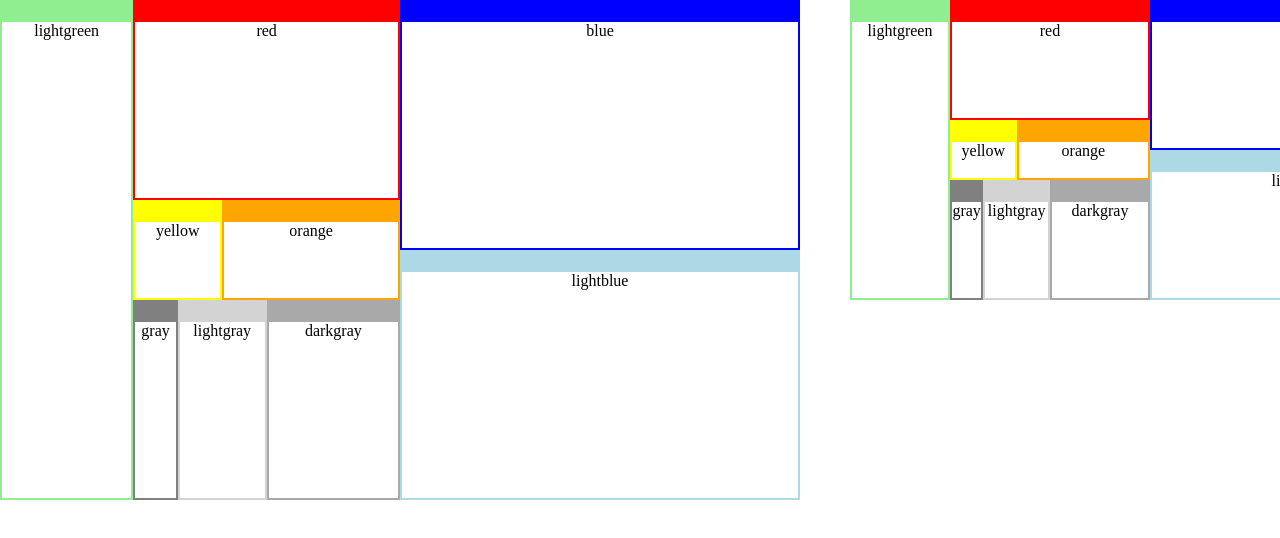
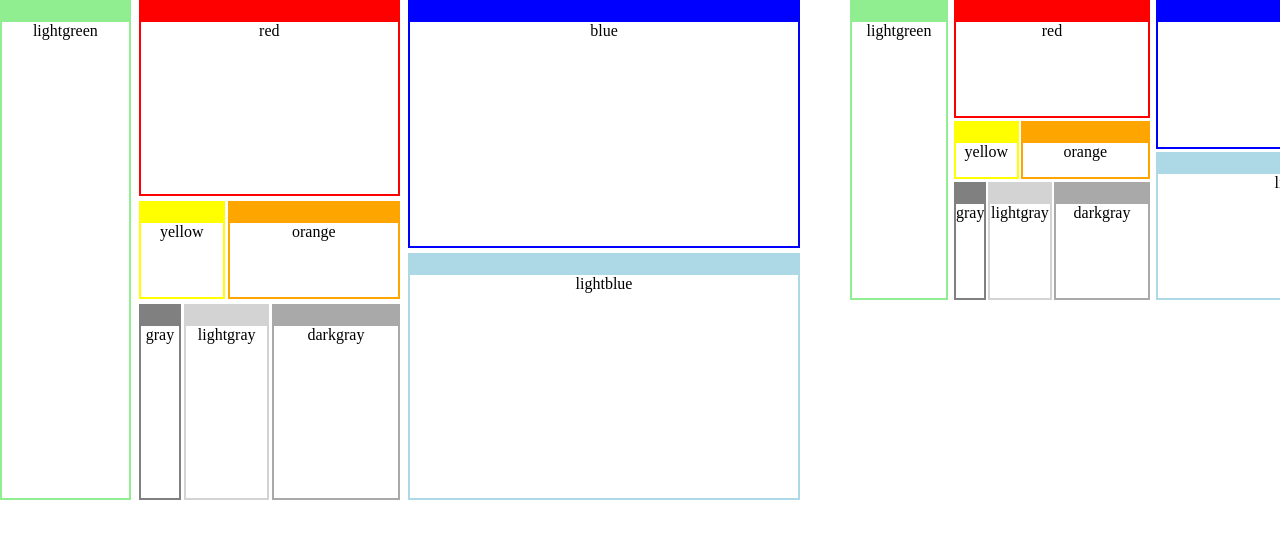
Before and after one commit to RomanAgeev/dom-layout, a website built with Parcel: page index.html in a window 1280 px wide. Shown: the top 538 px of the page. Built offline with nearby package versions, Linux system fonts and the light colour scheme.

Commit message:
separator in percent

```diff
--- a/index.html
+++ b/index.html
@@ -39,6 +39,7 @@
 
             .item {
                 position: absolute;
+                overflow: hidden;
             }
 
             .item-header {
@@ -56,6 +57,11 @@
                 bottom: 0;
             }
 
+            .item-container {
+                border-style: solid;
+                border-width: 2px;
+            }
+
             /* .hovered {
                 border: 2px solid black !important;
             } */
--- a/src/index.ts
+++ b/src/index.ts
@@ -27,11 +27,8 @@ ready(() => {
 
     const itemRender: ItemRender = (payload: unknown, container: HTMLElement): void => {
         const element = document.createElement("div");
-        // element.style.background = payload as string;
         element.style.width = "100%";
         element.style.height = "100%";
-        // container.style.padding = "30px";
-        container.style.overflow = "hidden";
         element.style.overflow = "hidden";
         element.style.textOverflow = "hidden";
         element.textContent = payload as string;
--- a/src/layoutArranger.ts
+++ b/src/layoutArranger.ts
@@ -9,8 +9,8 @@ export class LayoutArranger {
         private readonly _getHeight: (x: number) => number) {
     }
 
-    arrangeGroup(group: LayoutGroup): Map<LayoutItem, LayoutItemRect> {
-        const rects = new Map<LayoutItem, LayoutItemRect>();
+    arrangeGroup(group: LayoutGroup): { item: LayoutItem | null, rect: LayoutItemRect }[] {
+        const rects: { item: LayoutItem | null, rect: LayoutItemRect }[] = [];
 
         if (group.count === 0) {
             return rects;
@@ -21,16 +21,33 @@ export class LayoutArranger {
             sum += weight;
         }
 
+        const totalPercent = 100 - group.count + 1;
+
         let start = 0;
         for (const [item, weight] of group) {
-            const size = weight / sum * 100;
+            if (start > 0) {
+                const separatorRect = {
+                    left: this._getLeft(start),
+                    top: this._getTop(start),
+                    width: this._getWidth(1),
+                    height: this._getHeight(1),
+                };
 
-            rects.set(item, {
+                rects.push({ item: null, rect: separatorRect });
+
+                start++;
+            }
+
+            const size = weight / sum * totalPercent;
+
+            const rect: LayoutItemRect = {
                 left: this._getLeft(start),
                 top: this._getTop(start),
                 width: this._getWidth(size),
                 height: this._getHeight(size),
-            });
+            };
+
+            rects.push({item, rect });
 
             start += size;
         }
--- a/src/layoutRenderer.ts
+++ b/src/layoutRenderer.ts
@@ -64,7 +64,14 @@ export class LayoutRenderer {
 
         const arranger: LayoutArranger = this._getLayoutArranger(group);
 
-        for (const [item, rect] of arranger.arrangeGroup(group)) {
+        for (const { item, rect } of arranger.arrangeGroup(group)) {
+            if (!item) {
+                const separatorElement = document.createElement("div");
+                placeElementPercent(separatorElement, rect);
+                groupElement.append(separatorElement);
+                continue;
+            }
+
             let itemId = this._layoutContext.itemToId(item);
             let itemElement =
                 itemId ?
@@ -98,7 +105,8 @@ export class LayoutRenderer {
         contentElement.classList.add("item", "item-content");
 
         contanerElement.append(headerElement, contentElement);
-        contanerElement.style.border = `2px solid ${item.payload}`;
+        contanerElement.classList.add("item-container");
+        contanerElement.style.borderColor = item.payload as string;
 
         this._itemRender(item.payload, contentElement);
     }
```
